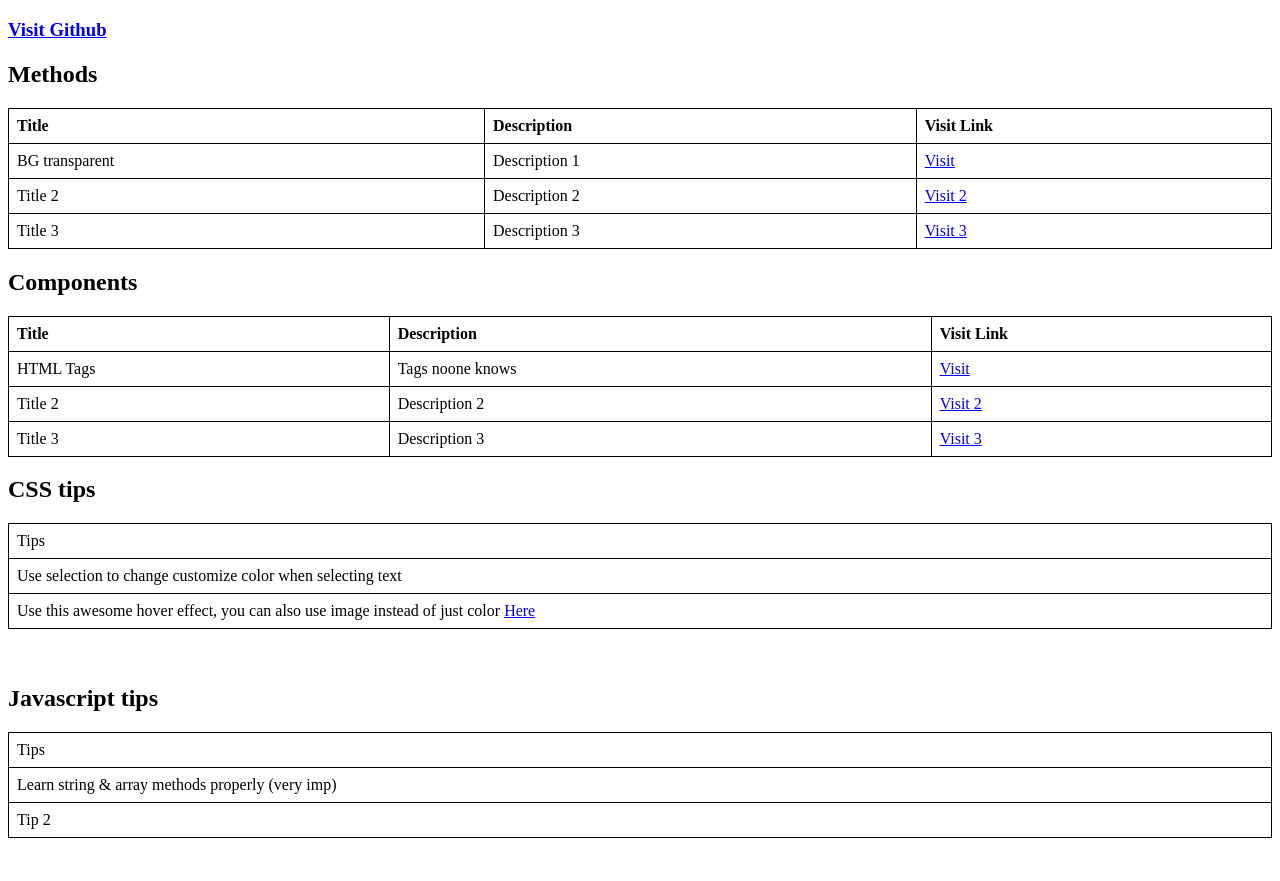
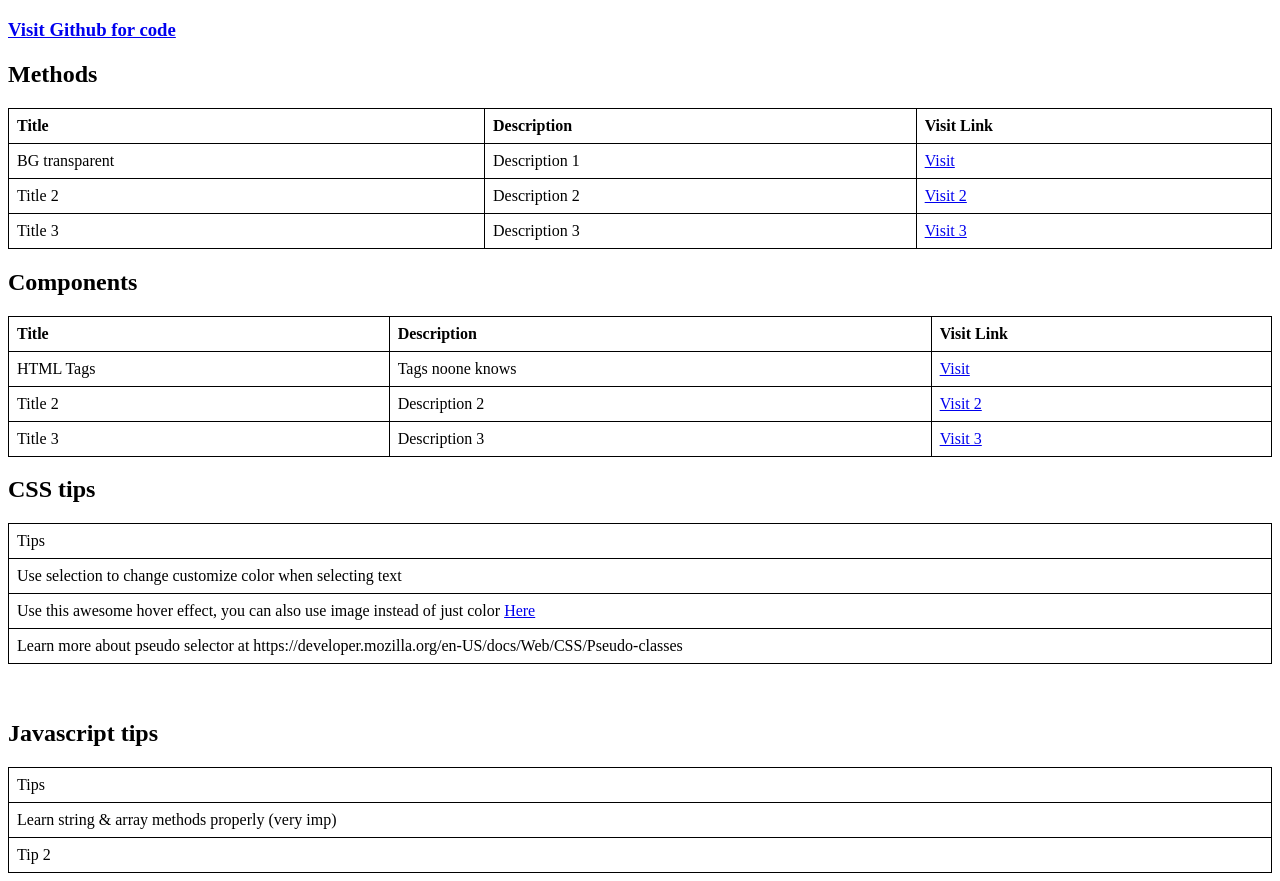
Before and after one commit to Saran-pariyar/Frontend_something, a plain HTML site: page index.html in a window 1280 px wide. Shown: the part 61-942 px from the top of the page. Before the commit the page ends 907 px from the top, so only its background shows below. Drawn offline with Linux system fonts and the light colour scheme.

Commit message:
Added tips

```diff
--- a/index.html
+++ b/index.html
@@ -11,7 +11,7 @@
   </head>
   <body>
     <center> <h1>Frontend Something</h1></center>
-    <h3> <a href="https://github.com/Saran-pariyar/Frontend_something">Visit Github</a></h3>
+    <h3> <a href="https://github.com/Saran-pariyar/Frontend_something">Visit Github for code</a></h3>
     <h2>Methods</h2>
     <table>
       <tr>
@@ -67,6 +67,9 @@
         <tr>
           <td>Use this awesome hover effect, you can also use image instead of just color <a href="https://codepen.io/thebabydino/pen/dyOvmRY">Here</a> </td>
         </tr>
+        <tr>
+          <td>Learn more about pseudo selector at https://developer.mozilla.org/en-US/docs/Web/CSS/Pseudo-classes</td>
+        </tr>
       </table>
       <br> <br>
       <h2>Javascript tips</h2>
```
